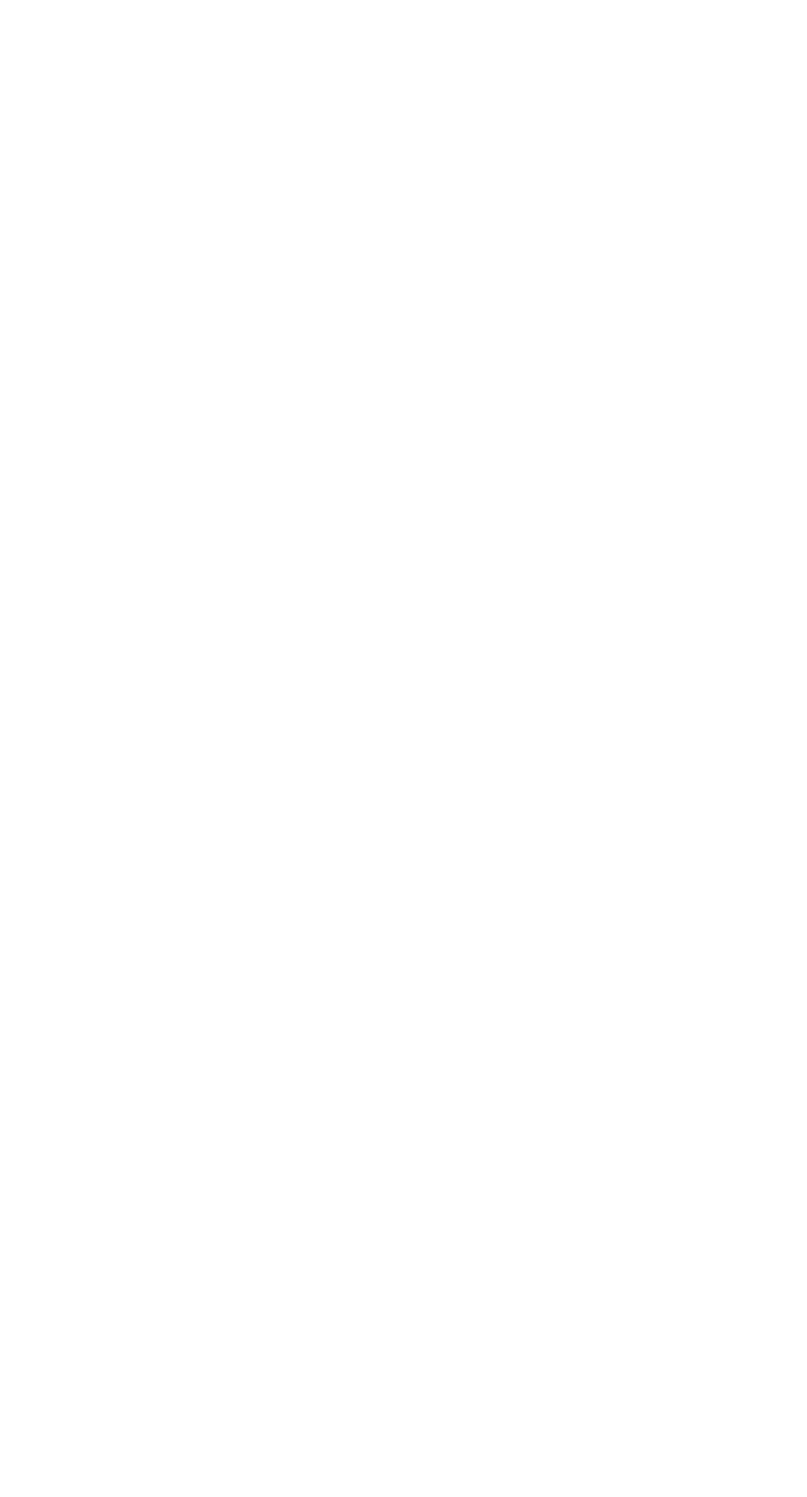
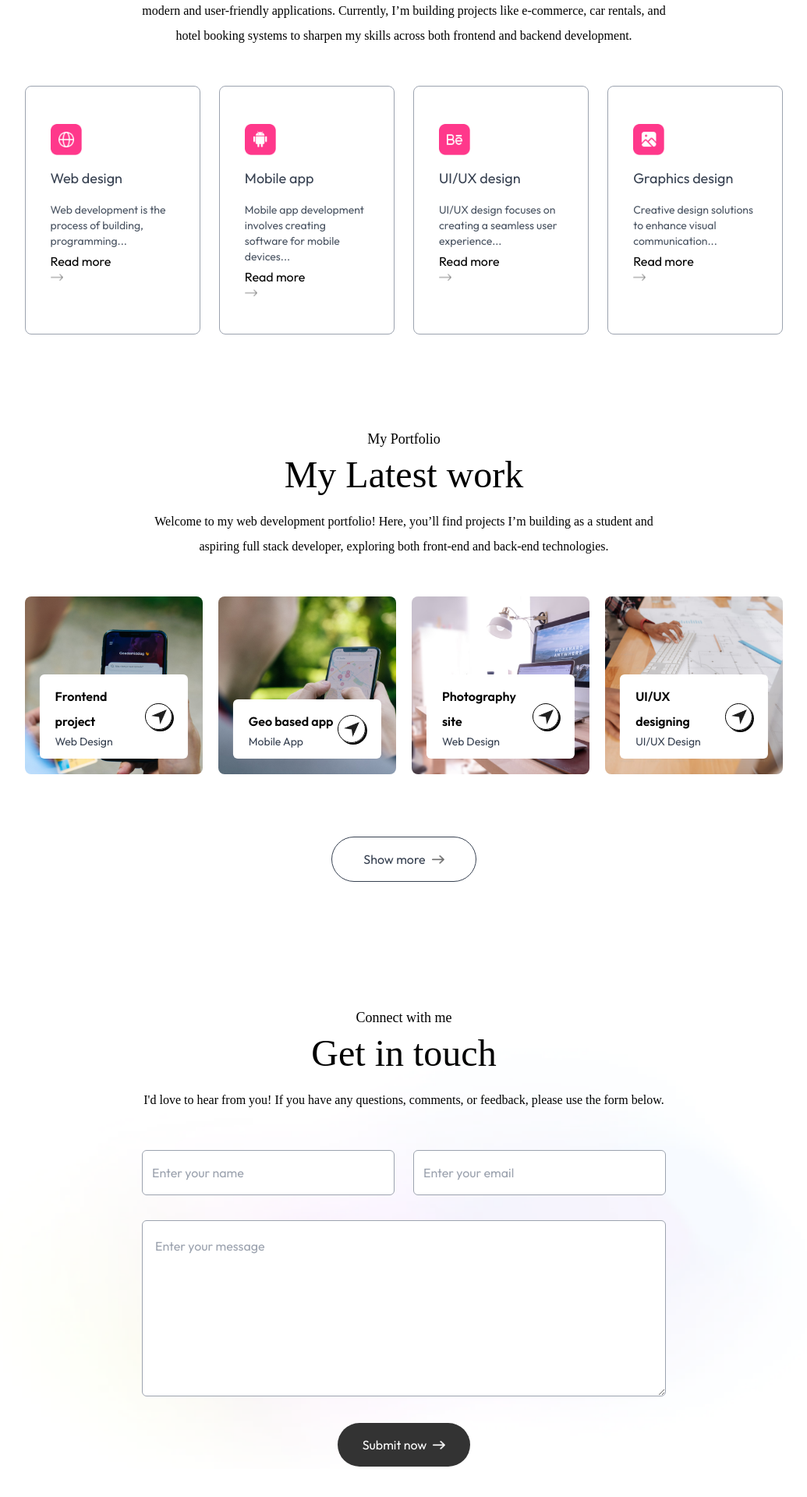
Before and after one commit to brillCencol/Portfolio-2025, a Next.js app: page / in a window 1280 px wide. Shown: the part 1787-3707 px from the top of the page at 78% size, without its empty margins (122-1157 px from the left). Before the commit the page ends 1609 px from the top, so only its background shows below. Built offline with nearby package versions, Linux system fonts and the light colour scheme; a web font is replaced by a local one.

Commit message:
adding the Services, Work, Contact components

```diff
--- a/app/page.js
+++ b/app/page.js
@@ -3,6 +3,9 @@
 import Navbar from "../components/Navbar";
 import Header from "@/components/Header";
 import About from "@/components/About";
+import Services from "@/components/Services";
+import Work from "@/components/Work";
+import Contact from "@/components/Contact";
 
 export default function Home() {
   return (
@@ -10,6 +13,9 @@
     <Navbar />
     <Header />
     <About />
+    <Services />
+    <Work />
+    <Contact />
     </>
   );
 }
--- /dev/null
+++ b/components/Contact.jsx
@@ -0,0 +1,56 @@
+import React, { useState } from 'react'
+import Image from 'next/image'
+import { assets } from '@/assets/assets'
+
+const Contact = () => {
+
+    const [result, setResult] = useState("");
+
+  const onSubmit = async (event) => {
+    event.preventDefault();
+    setResult("Sending....");
+    const formData = new FormData(event.target);
+
+    formData.append("access_key", "0cfe717f-cea6-45c2-aa07-9b3076bca68f");
+
+    const response = await fetch("https://api.web3forms.com/submit", {
+      method: "POST",
+      body: formData
+    });
+
+    const data = await response.json();
+
+    if (data.success) {
+      setResult("Form Submitted Successfully");
+      event.target.reset();
+    } else {
+      console.log("Error", data);
+      setResult(data.message);
+    }
+  };
+
+  return (
+    <div id="contact" className='w-full px-[12%] py-10 scroll-mt-20 bg-[url("/footer-bg-color.png")] bg-no-repeat bg-center bg-[length:90%_auto]'>
+        <h4 className='text-center mb-2 text-lg font-Ovo'>Connect with me</h4>
+        <h2 className='text-center text-5xl font-Ovo'>Get in touch</h2>
+        <p className='text-center max-w-2xl mx-auto mt-5 mb-12 font-Ovo'>I'd love to hear from you! If you have any questions, comments, or feedback, please use the form below.</p>
+
+        <form onSubmit={onSubmit} className='max-w-2xl mx-auto'>
+            <div className='grid grid-cols-auto gap-6 mt-10 mb-8'>
+                <input type="text" placeholder='Enter your name' required
+                className='flex-1 p-3 outline-none border-[0.5px] border-gray-400 rounded-md bg-white' name='name' />
+                <input type="email" placeholder='Enter your email' required
+                className='flex-1 p-3 outline-none border-[0.5px] border-gray-400 rounded-md bg-white' name='email' />
+            </div>
+            <textarea rows='6' placeholder='Enter your message' required
+            className='w-full p-4 outline-none border-[0.5px] border-gray-400 rounded-md bg-white mb-6' name='message'></textarea>
+            <button type='submit'
+            className='py-3 px-8 w-max flex items-center justify-between gap-2 bg-black/80 text-white rounded-full mx-auto hover:bg-black duration-500 '>
+                Submit now <Image src={assets.right_arrow_white} alt='' className='w-4'/></button>
+            <p className='mt-4'>{result}</p>
+        </form>
+    </div>
+  )
+}
+
+export default Contact
--- /dev/null
+++ b/components/Services.jsx
@@ -0,0 +1,31 @@
+import { assets, serviceData } from '@/assets/assets'
+import React from 'react'
+import Image from 'next/image'
+
+const Services = () => {
+  return (
+    <div id="services" className='w-full px-[12%] py-10 scroll-mt-20'>
+        <h4 className='text-center mb-2 text-lg font-Ovo'>What I offer</h4>
+        <h2 className='text-center text-5xl font-Ovo'>My Services</h2>
+        <p className='text-center max-w-2xl mx-auto mt-5 mb-12 font-Ovo'>I’m a Software Engineering student and aspiring Full Stack Web Developer passionate about creating modern and user-friendly applications. Currently, I’m building projects like e-commerce, car rentals, and hotel booking systems to sharpen my skills across both frontend and backend development.</p>
+
+        <div className='grid grid-cols-auto gap-6 my-10'>
+            {serviceData.map(({icon, title, description, link}, index)=>(
+                <div key={index} className='border border-gray-400 rounded-lg px-8 py-12 hover:shadow-black cursor-pointer hover:bg-lightHover hover:-translate-y-1 duration-500'>
+                    <Image src={icon} alt='icon' className='w-10'/>
+                    <h3 className='text-lg my-4 text-gray-700'>{title}</h3>
+                    <p className='text-sm text-gray-600 leading-5'>
+                        {description}
+                    </p>
+                    <a href={link}>
+                        Read more <Image src={assets.right_arrow} alt='read more' className='w-4' />
+                    </a>
+                </div>
+
+            ))}
+        </div>
+    </div>
+  )
+}
+
+export default Services
--- /dev/null
+++ b/components/Work.jsx
@@ -0,0 +1,36 @@
+import { assets, workData } from '@/assets/assets'
+import React from 'react'
+import Image from 'next/image'
+
+const Work = () => {
+  return (
+    <div id="work" className='w-full px-[12%] py-10 scroll-mt-20'>
+        <h4 className='text-center mb-2 text-lg font-Ovo'>My Portfolio</h4>
+        <h2 className='text-center text-5xl font-Ovo'>My Latest work</h2>
+        <p className='text-center max-w-2xl mx-auto mt-5 mb-12 font-Ovo'>Welcome to my web development portfolio! Here, you’ll find projects I’m building as a student and aspiring full stack developer, exploring both front-end and back-end technologies.</p>
+
+        <div className='grid grid-cols-auto my-10 gap-5'>
+            {workData.map((project, index)=>(
+            <div key={index}
+            className='aspect-square bg-no-repeat bg-cover bg-center rounded-lg relative cursor-pointer group'
+            style={{backgroundImage: `url(${project.bgImage})`}}>
+                <div className='bg-white w-10/12 rounded-md absolute bottom-5 left-1/2 -translate-x-1/2 py-3 px-5 flex items-center justify-between duration-500 group-hover:bottom-7'>
+                    <div>
+                        <h2 className='font-semibold'>{project.title}</h2>
+                        <p className='text-sm text-gray-700'>{project.description}</p>
+                    </div>
+                    <div className='border rounded-full border-black w-9 aspect-square flex items-center justify-center shadow-[2px_2px_0_#000] group-hover:bg-lime-300 transition'>
+                        <Image src={assets.send_icon} alt='send icon' className='w-5'/>
+                    </div>
+                </div>
+            </div>
+            ))}
+        </div>
+        <a href="" className='w-max flex items-center justify-center gap-2 text-gray-700 border-[0.5px] border-gray-700 rounded-full py-3 px-10 mx-auto my-20 hover:bg-lightHover duration-500'>
+            Show more <Image src={assets.right_arrow_bold} alt='Right arrow' className='w-4' />
+        </a>
+    </div>
+  )
+}
+
+export default Work
```
